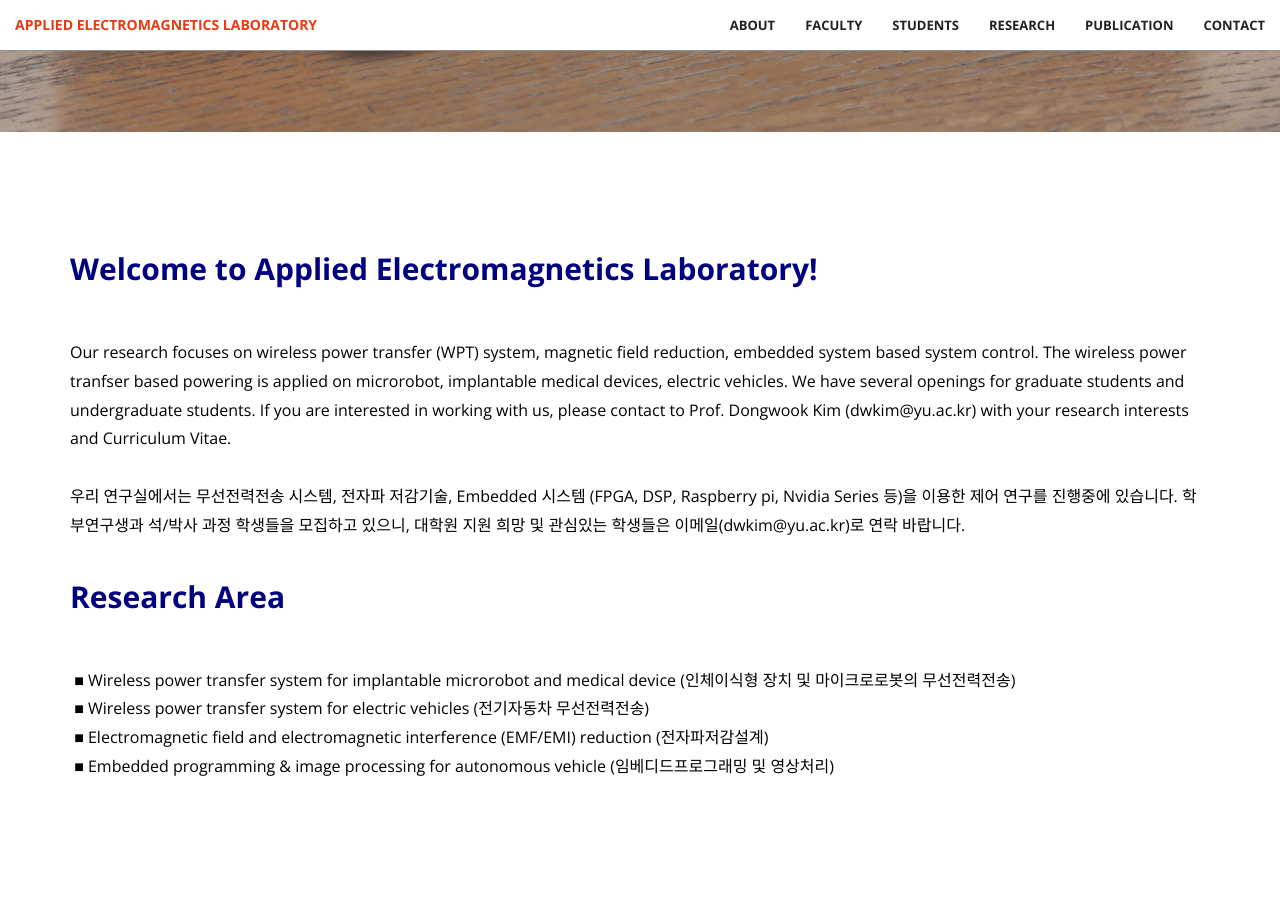
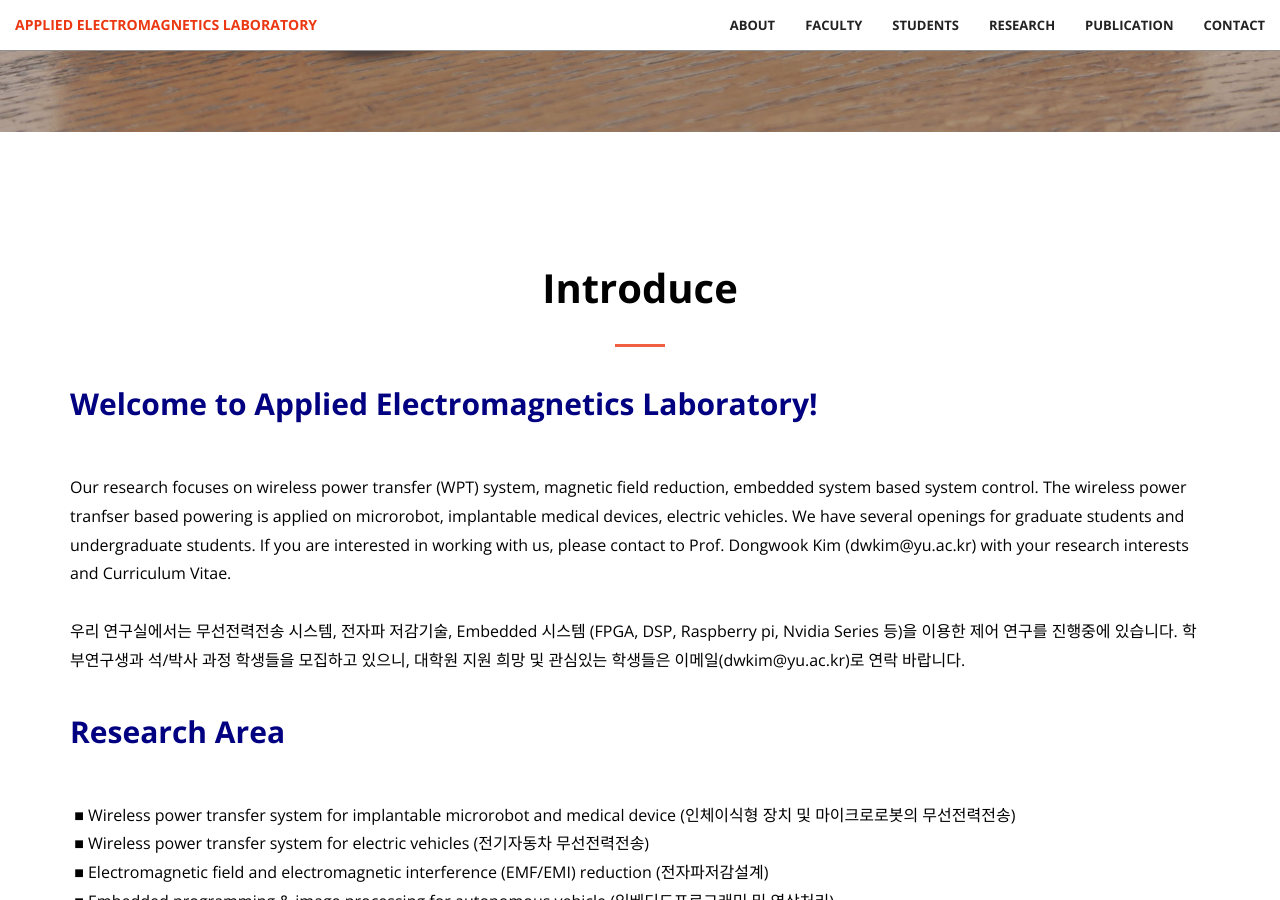
Before and after one commit to dwKim88/AEL, a Jekyll site: the page built from index.html, in a window 1280 px wide and 900 px high, scrolled down 768 px. Built offline with Jekyll 4.4.1, drawn with Linux system fonts in a browser that asks for light colours.

Commit message:
Update call-to-action.html

```diff
--- a/_includes/call-to-action.html
+++ b/_includes/call-to-action.html
@@ -1,4 +1,18 @@
 <section class="bg-navy" id="about">
+
+    <div class="container">
+        <div class="row">
+            <div class="col-xs-12 text-center">
+                <h2>
+                    <p style="line-height: 1.8; color:black; font-size:40px;">
+                        <B> Introduce </B>
+                    </p>
+                </h2>
+                <hr class="primary">
+            </div>
+        </div>
+    </div>
+
     <div class="container">
         <div class="row">
             <div class="col-md-12 text-left">
```
